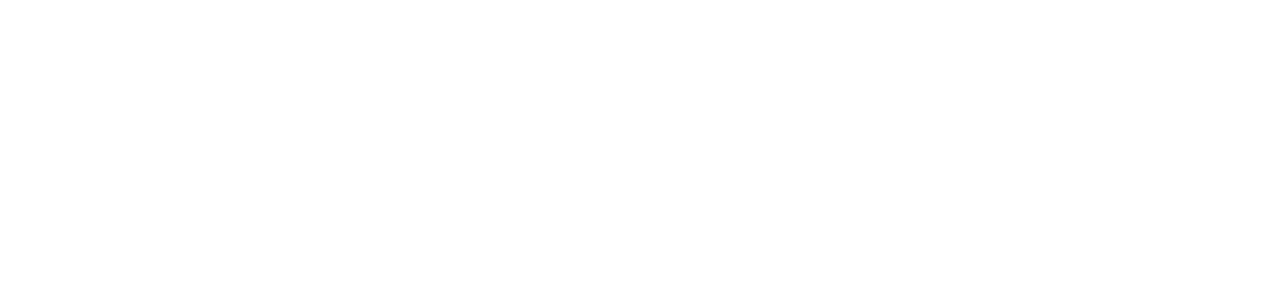
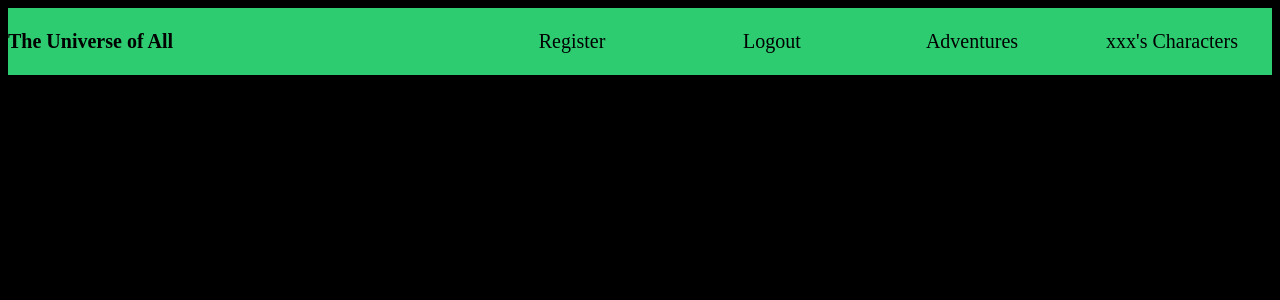
Before and after one commit to mx-vs/ng-universe-of-all, an Angular app: page / in a window 1280 px wide. Shown: the top 300 px of the page. Built offline with nearby package versions, Linux system fonts and the light colour scheme.

Commit message:
Added Header Component

```diff
--- a/src/app/app.component.html
+++ b/src/app/app.component.html
@@ -1,3 +1,3 @@
-
+<app-header></app-header>
 
 <router-outlet></router-outlet>
--- a/src/app/app.module.ts
+++ b/src/app/app.module.ts
@@ -3,10 +3,12 @@ import { BrowserModule } from '@angular/platform-browser';
 
 import { AppRoutingModule } from './app-routing.module';
 import { AppComponent } from './app.component';
+import { HeaderComponent } from './header/header.component';
 
 @NgModule({
   declarations: [
-    AppComponent
+    AppComponent,
+    HeaderComponent
   ],
   imports: [
     BrowserModule,
--- /dev/null
+++ b/src/app/header/header.component.css
@@ -0,0 +1,36 @@
+header {
+    display: flex;
+    justify-content: space-between;
+    align-items: center;
+    background-color:#2ecc71;
+    text-align: center;
+    line-height: 40px;
+}
+
+h1 {
+    color: black;
+    font-size: 20px;
+}
+
+h1:hover {
+    cursor: pointer;
+}
+
+nav {
+    display: flex;
+    justify-content: flex-end;
+    position: relative;
+    z-index: 0;
+}
+
+a {
+    font-size: 20px;
+    list-style: none;
+    width: 200px;
+    color: black;
+    text-align: center;
+}
+
+a:hover {
+    cursor: pointer;
+}
--- /dev/null
+++ b/src/app/header/header.component.html
@@ -0,0 +1,9 @@
+<header>
+    <h1>The Universe of All</h1>
+    <nav>
+            <a>Register</a>
+            <a>Logout</a>
+            <a>Adventures</a>
+            <a>xxx's Characters</a>
+    </nav>
+</header>
--- /dev/null
+++ b/src/app/header/header.component.ts
@@ -0,0 +1,15 @@
+import { Component, OnInit } from '@angular/core';
+
+@Component({
+  selector: 'app-header',
+  templateUrl: './header.component.html',
+  styleUrls: ['./header.component.css']
+})
+export class HeaderComponent implements OnInit {
+
+  constructor() { }
+
+  ngOnInit(): void {
+  }
+
+}
--- a/src/styles.css
+++ b/src/styles.css
@@ -1 +1,3 @@
-/* You can add global styles to this file, and also import other style files */
+body {
+    background-color: black;
+}
```
Also changed, not shown: 1 other file (tests, documents, lock files or other folders).
